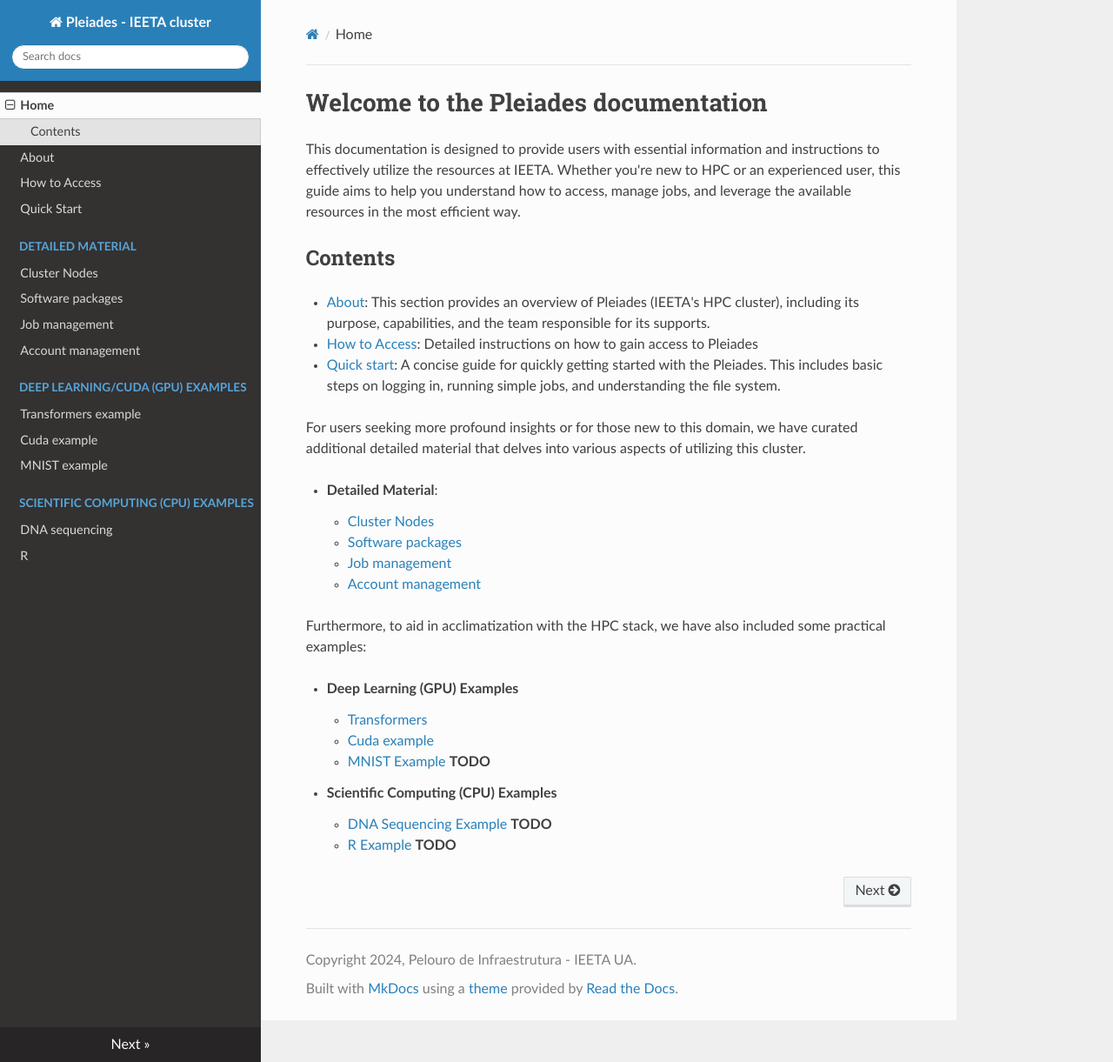
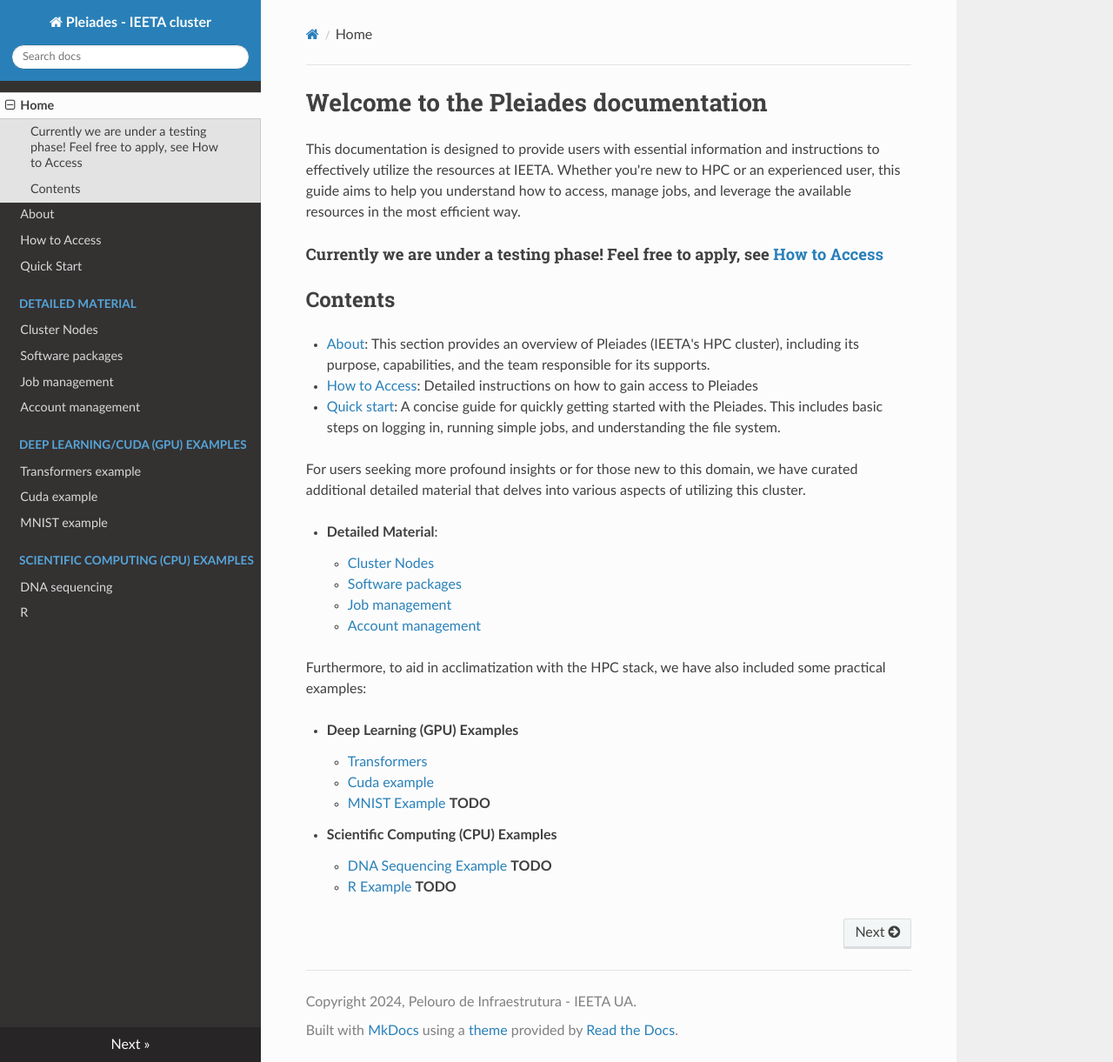
Before and after one commit to ieeta-pt/HPC-guides, an MkDocs documentation site: the page built from docs/index.md, in a window 1280 px wide and 1221 px high. Shown: the whole window at 87% size. Built offline with MkDocs 1.6.1, drawn with Linux system fonts in a browser that asks for light colours; nearby versions of some CDN libraries.

Commit message:
Update index.md

```diff
--- a/docs/index.md
+++ b/docs/index.md
@@ -1,6 +1,8 @@
 # Welcome to the Pleiades documentation
 
 This documentation is designed to provide users with essential information and instructions to effectively utilize the resources at IEETA. Whether you're new to HPC or an experienced user, this guide aims to help you understand how to access, manage jobs, and leverage the available resources in the most efficient way.
+
+#### Currently we are under a testing phase! Feel free to apply, see [How to Access](how_to_access.md)
 
 ## Contents
 
```
